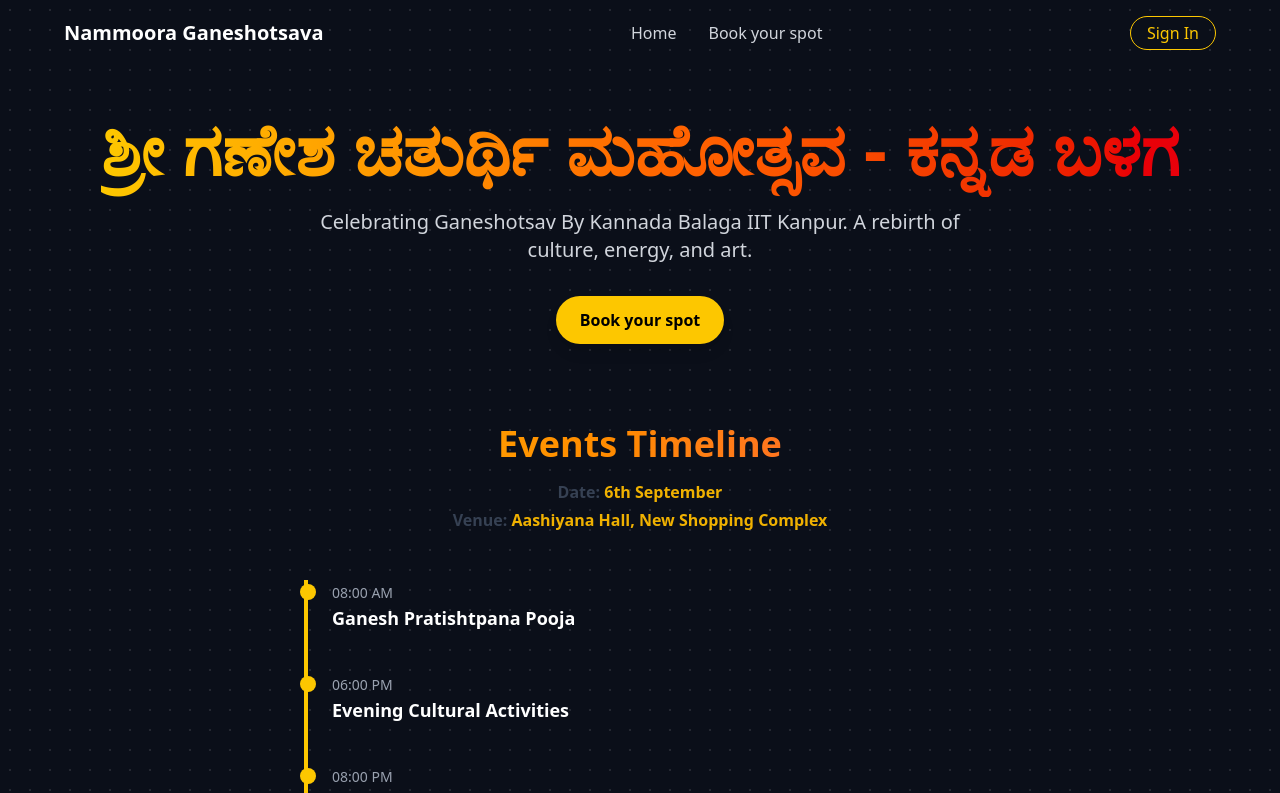
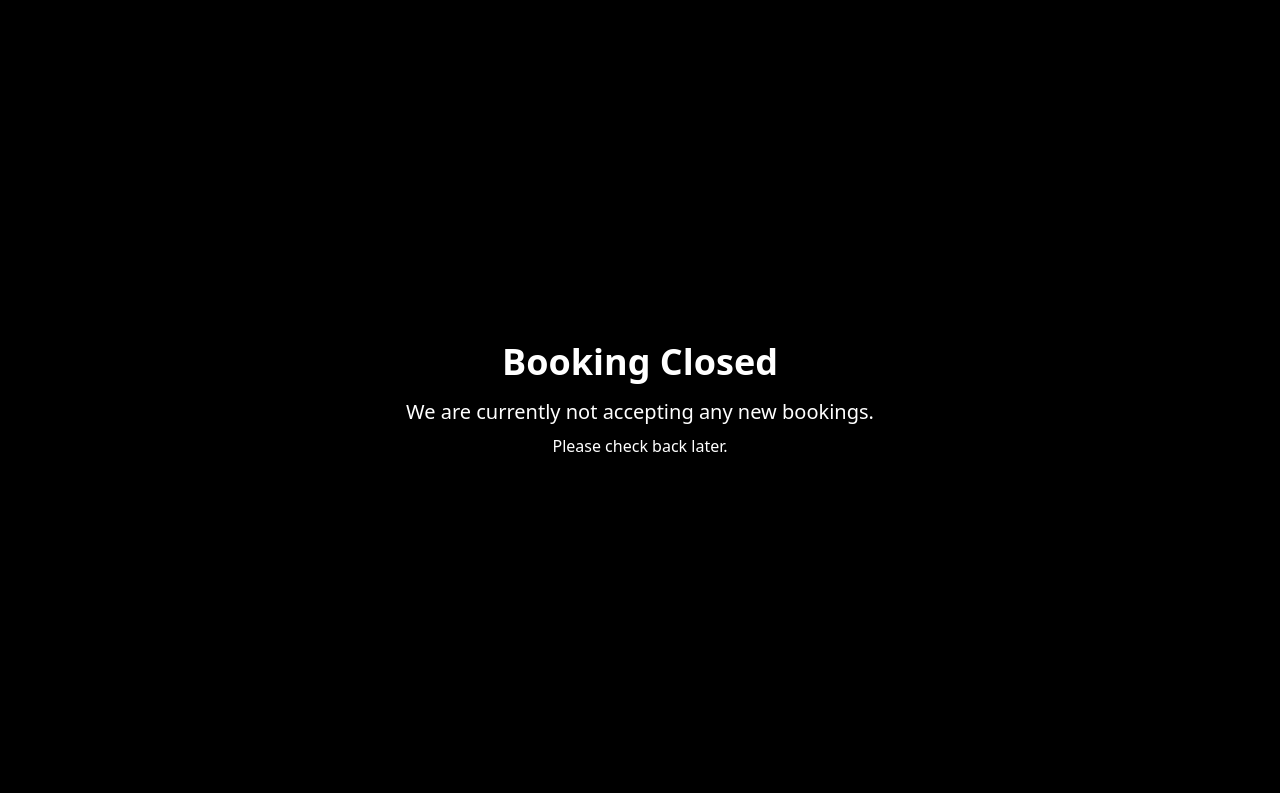
Before and after one commit to Muragesh-24/booking-frontend, a Next.js app in the folder ganeshbooking/: page / in a window 1280 px wide. Shown: the top 793 px of the page. Built offline with nearby package versions, Linux system fonts and the light colour scheme.

Commit message:
feat : close the web

```diff
--- a/ganeshbooking/src/app/page.tsx
+++ b/ganeshbooking/src/app/page.tsx
@@ -1,177 +1,18 @@
 "use client";
 
-import { useState } from "react";
-import { useRouter } from "next/navigation";
-
-import { Menu, X } from "lucide-react";
 
 export default function Home() {
-  const router = useRouter();
-  const [isOpen, setIsOpen] = useState(false);
-
-  const events = [
-    { time: "08:00 AM", title: "Ganesh Pratishtpana Pooja" },
-    { time: "06:00 PM", title: "Evening Cultural Activities" },
-    { time: "08:00 PM", title: "Dinner" },
-    { time: "10:00 PM", title: "Ganesh Visarjana" },
-  ];
-
-  const openbook=()=>{
-    setIsOpen(false)
-
-          router.push("/booking")
-  }
-  return (
-    <main className="min-h-screen bg-[#0b0f19] text-white relative overflow-hidden scroll-smooth">
-      {/* Stars background */}
-      <div className="absolute inset-0 bg-[radial-gradient(white,transparent_1.5px)] [background-size:20px_20px] opacity-20"></div>
-
-      {/* Navbar */}
-      <nav className="w-full flex justify-between items-center px-6 md:px-16 py-4 absolute top-0 z-50">
-        {/* Logo */}
-        <div className="text-white font-bold text-lg md:text-xl">
-          Nammoora Ganeshotsava
-        </div>
-
-        {/* Desktop menu */}
-        <ul className="hidden md:flex gap-8 text-gray-300 font-medium">
-          <li className="hover:text-yellow-400 cursor-pointer">Home</li>
-
-          <li className="hover:text-yellow-400 cursor-pointer" onClick={()=>{
-            router.push("/booking")
-          }}>Book your spot</li>
-        </ul>
-
-        {/* Desktop Sign-in */}
-        <button className="hidden md:block border border-yellow-400 text-yellow-400 px-4 py-1 rounded-full hover:bg-yellow-400 hover:text-black transition" onClick={()=>{router.push("/auth")}}>
-          Sign In
-        </button>
-
-        {/* Mobile menu button */}
-        <button
-          className="md:hidden text-white z-50"
-          onClick={() => setIsOpen(!isOpen)}
-        >
-          {isOpen ? <X size={28} /> : <Menu size={28} />}
-        </button>
-      </nav>
-
-      {/* Fullscreen Mobile Menu */}
-      <div
-        className={`fixed inset-0 bg-[#0b0f19]/95 flex flex-col items-center justify-center gap-8 text-xl font-semibold transform transition-transform duration-300 ${
-          isOpen ? "translate-x-0" : "translate-x-full"
-        } z-40`}
-      >
-        <a href="#" className="hover:text-yellow-400" onClick={() => setIsOpen(false)}>
-          Home
-        </a>
-
-        <a href="#" className="hover:text-yellow-400" onClick={() => openbook()
-        }>
-          Book your spot
-        </a>
-        <button className="border border-yellow-400 text-yellow-400 px-6 py-2 rounded-full hover:bg-yellow-400 hover:text-black transition" onClick={()=>{router.push("/auth")}}>
-          Sign In
-        </button>
-      </div>
-
-      {/* Hero section */}
-      <section className="flex flex-col items-center text-center px-4 md:px-8 mt-32 md:mt-28 relative z-10">
-        <h1 className="text-5xl md:text-7xl font-extrabold mb-6">
-          <span className="bg-gradient-to-r from-yellow-400 via-orange-500 to-red-600 bg-clip-text text-transparent">
-            ಶ್ರೀ ಗಣೇಶ ಚತುರ್ಥಿ ಮಹೋತ್ಸವ - ಕನ್ನಡ ಬಳಗ
-          </span>
-        </h1>
-        <p className="text-gray-300 text-lg md:text-xl max-w-2xl mb-8">
-          Celebrating Ganeshotsav By Kannada Balaga IIT Kanpur. A rebirth of culture, energy, and art.
-        </p>
-        <button
-
-          className="bg-yellow-400 text-black font-semibold px-6 py-3 rounded-full shadow-lg hover:shadow-xl hover:scale-105 transition"
-         onClick={()=>{
-          router.push("./booking")
-         }}>
-         Book your spot
-        </button>
-      </section>
-
-      {/* Events Timeline Section */}
-      <section id="events" className="relative z-10 py-20 px-6 md:px-20">
-    <h2 className="text-4xl font-bold text-center mb-4 bg-gradient-to-r from-yellow-400 to-red-500 bg-clip-text text-transparent">
-  Events Timeline
-</h2>
-
-<div className="text-center text-gray-700 mb-12 space-y-1">
-  <p className="font-semibold">Date: <span className="text-yellow-500">6th September</span></p>
-  <p className="font-semibold">Venue: <span className="text-yellow-500">Aashiyana Hall, New Shopping Complex</span></p>
-</div>
-
-        <div className="relative border-l-4 border-yellow-400 max-w-2xl mx-auto">
-          {events.map((event, idx) => (
-            <div key={idx} className="mb-10 ml-6">
-              <div className="absolute w-4 h-4 bg-yellow-400 rounded-full -left-2 mt-1"></div>
-              <time className="mb-1 text-sm font-normal text-gray-400">
-                {event.time}
-              </time>
-              <h3 className="text-lg font-semibold">{event.title}</h3>
-            </div>
-          ))}
-        </div>
-      </section>
-
-      {/* Extra Menu Section */}
-    {/* Dinner Menu Section */}
-<section className="relative z-10 py-20 px-6 md:px-20 text-center ">
-  <h3 className="text-4xl font-extrabold mb-12 bg-gradient-to-r from-yellow-500 via-orange-500 to-red-500 bg-clip-text text-transparent drop-shadow-lg">
-    🍽️ Dinner Menu
-  </h3>
-
-<div className="flex justify-center">
-  <div className="bg-white shadow-2xl rounded-2xl p-10 max-w-md w-full">
-    <div className="text-gray-800 text-xl font-bold mb-4">Starters</div>
-    <ul className="space-y-4 text-gray-700 text-lg font-medium mb-6">
-      <li className="hover:scale-105 transition-transform">Kosumbari(vegetable Mix)</li>
-      <li className="hover:scale-105 transition-transform">Happla (papad)</li>
-      <li className="hover:scale-105 transition-transform">Bajji (Besan Fries)</li>
-      <li className="hover:scale-105 transition-transform">Godi Huggi ( wheat Dessert)</li>
-    </ul>
-
-    <div className="text-gray-800 text-xl font-bold mb-4">Main Course</div>
-    <ul className="space-y-4 text-gray-700 text-lg font-medium">
-      <li className="hover:scale-105 transition-transform">Puliyogare(Temrind Rice)</li>
-      <li className="hover:scale-105 transition-transform">Chapati</li>
-      <li className="hover:scale-105 transition-transform">Kalu Palya (Chickpea Gravy/curry dish)</li>
-      <li className="hover:scale-105 transition-transform">Chutney Pudi (spiced dry chutney powder)</li>
-      <li className="hover:scale-105 transition-transform">Rice & Sambar(Karnataka Special)</li>
-      <li className="hover:scale-105 transition-transform">Majjige (buttermilk)</li>
-    </ul>
-  </div>
-</div>
-
-</section>
-<div className="flex justify-center mt-8 mb-8">
-  <div className="bg-white shadow-2xl rounded-2xl p-8 max-w-md w-full">
-    <div className="text-gray-800 text-xl font-bold mb-4">Contact</div>
-    <ul className="space-y-3 text-gray-700 text-lg font-medium">
-      <li>
-        <span className="font-semibold">Aravind KT:</span> 9141644060
-      </li>
-      <li>
-        <span className="font-semibold">Shathadru:</span> 8660059031
-      </li>
-    </ul>
-  </div>
-</div>
 
 
 
-      {/* Footer */}
-      <footer className="relative z-10 bg-[#0b0f19] border-t border-gray-700 py-6 text-center text-gray-400 text-sm">
-        <p>© {new Date().getFullYear()} Nammoora Ganeshotsava. All rights reserved.</p>
-        <p className="mt-2">
-          Made with ❤️ for tradition & culture.
-        </p>
-      </footer>
-    </main>
+
+  return (
+  <div className="bg-black min-h-screen flex items-center justify-center">
+    <div className="text-white text-center p-8">
+     <h1 className="text-4xl font-bold mb-4">Booking Closed</h1>
+     <p className="text-xl">We are currently not accepting any new bookings.</p>
+     <p className="mt-2">Please check back later.</p>
+    </div>
+  </div>
   );
 }
```
Also changed, not shown: ganeshbooking/src/components/ui/booking/page.tsx (renamed from ganeshbooking/src/app/booking/page.tsx).
